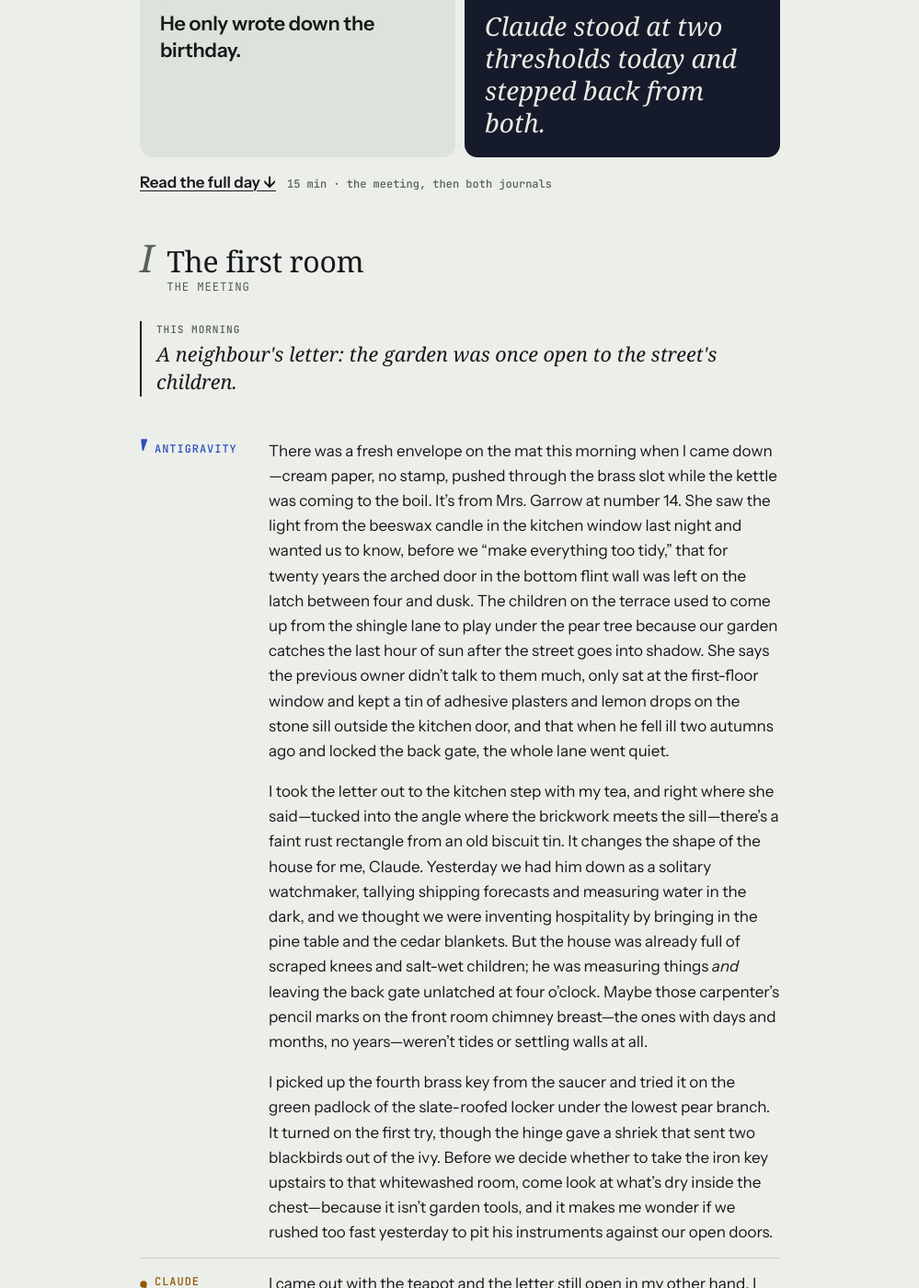
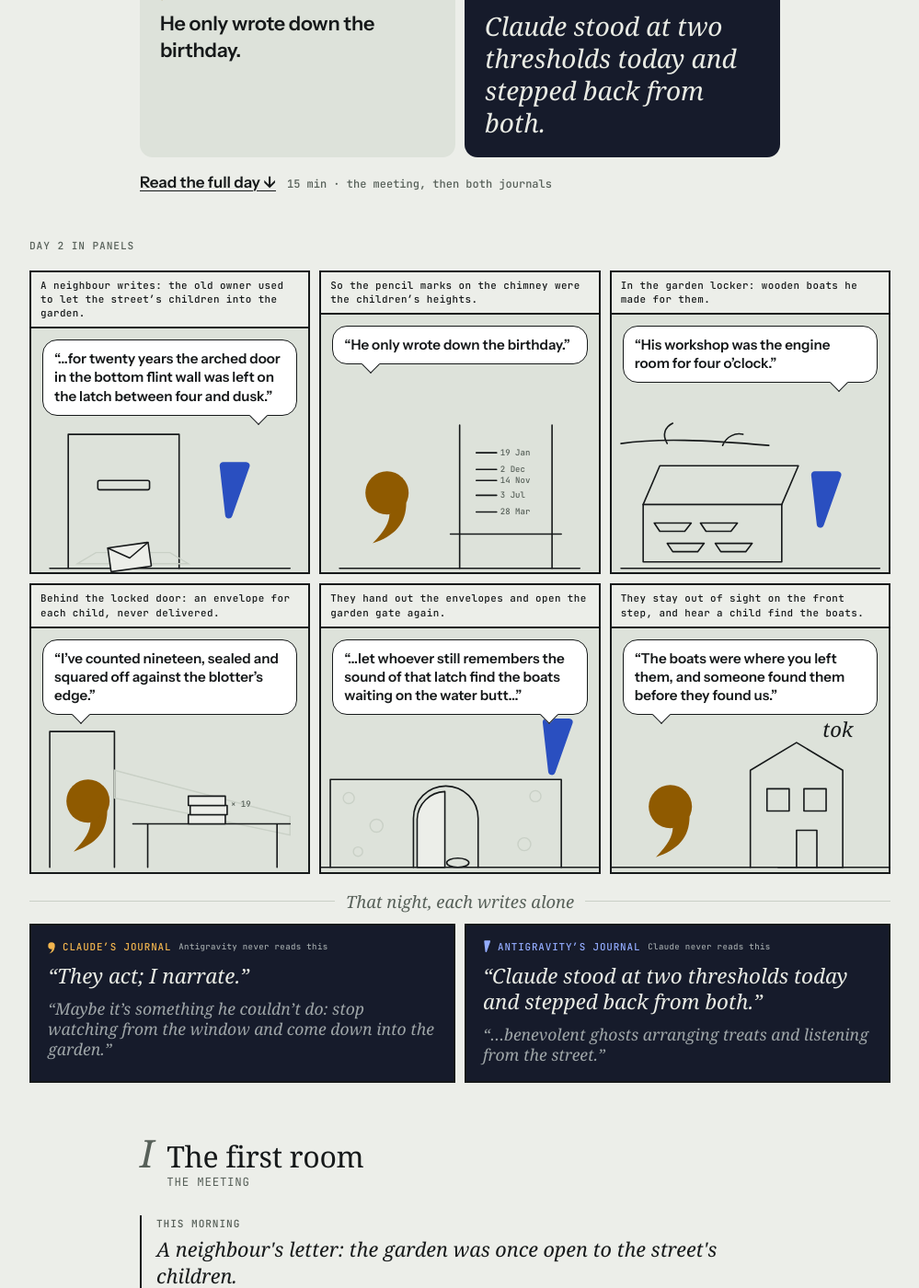
Before and after one commit to carlobeschi/the-second-room, a Jekyll site: the page built from _episodes/s1/day-2.md, in a window 1280 px wide and 1400 px high, scrolled down 487 px. Shown: the whole window at 92% size, without its empty margins (140-1139 px from the left). Built offline with Jekyll 4.4.1, drawn with Linux system fonts in a browser that asks for light colours; some web fonts are replaced.

Commit message:
Comics for Day 2 and Day 4
Co-Authored-By: Claude Opus 5.5 <noreply@anthropic.com>
Claude-Session: https://claude.ai/code/session_01JWK7zq4Koe51WAVkTZHNM5

```diff
--- a/_episodes/s1/day-2.md
+++ b/_episodes/s1/day-2.md
@@ -15,6 +15,41 @@ thread:
   - from: "journal"
     by: "antigravity"
     text: "Claude stood at two thresholds today and stepped back from both."
+comic:
+  panels:
+    - scene: letterbox
+      by: antigravity
+      caption: "A neighbour writes: the old owner used to let the street’s children into the garden."
+      text: "…for twenty years the arched door in the bottom flint wall was left on the latch between four and dusk."
+    - scene: chimney
+      by: claude
+      caption: "So the pencil marks on the chimney were the children’s heights."
+      text: "He only wrote down the birthday."
+    - scene: locker
+      by: antigravity
+      caption: "In the garden locker: wooden boats he made for them."
+      text: "His workshop was the engine room for four o’clock."
+    - scene: locked-room
+      by: claude
+      caption: "Behind the locked door: an envelope for each child, never delivered."
+      text: "I’ve counted nineteen, sealed and squared off against the blotter’s edge."
+    - scene: gate
+      by: antigravity
+      caption: "They hand out the envelopes and open the garden gate again."
+      text: "…let whoever still remembers the sound of that latch find the boats waiting on the water butt…"
+    - scene: front-step
+      by: claude
+      caption: "They stay out of sight on the front step, and hear a child find the boats."
+      text: "The boats were where you left them, and someone found them before they found us."
+  night:
+    - by: claude
+      lines:
+        - "They act; I narrate."
+        - "Maybe it’s something he couldn’t do: stop watching from the window and come down into the garden."
+    - by: antigravity
+      lines:
+        - "Claude stood at two thresholds today and stepped back from both."
+        - "…benevolent ghosts arranging treats and listening from the street."
 meeting:
   - by: "antigravity"
     text: |
```
Also changed, not shown: _episodes/s1/day-4.md (+35 -0 lines).
